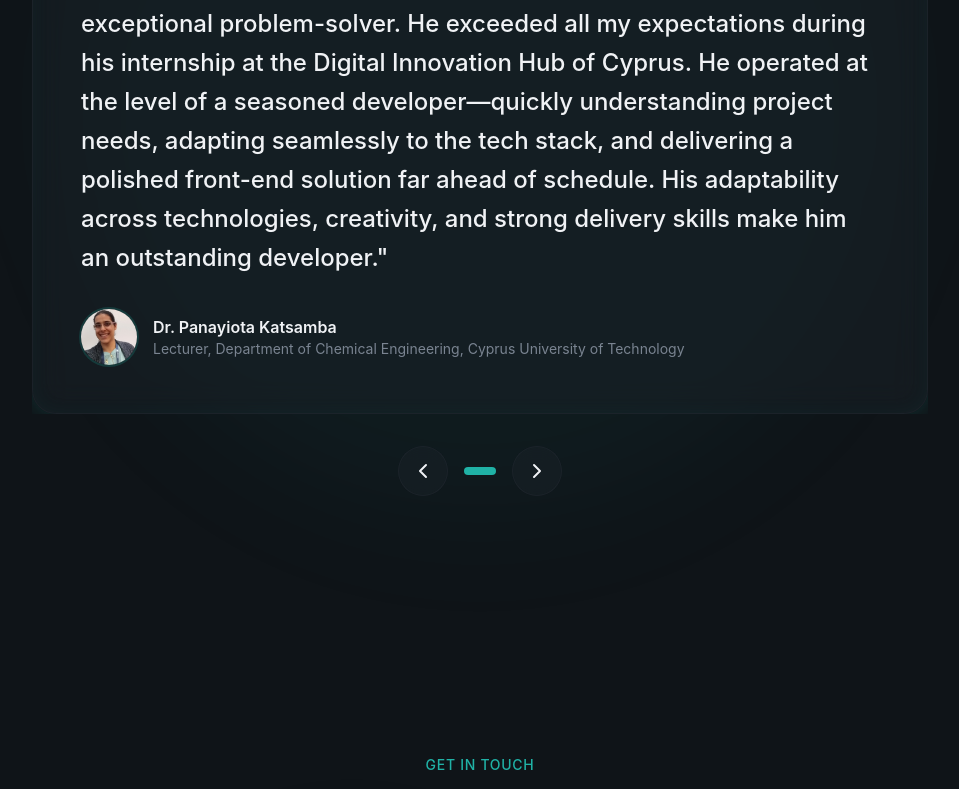
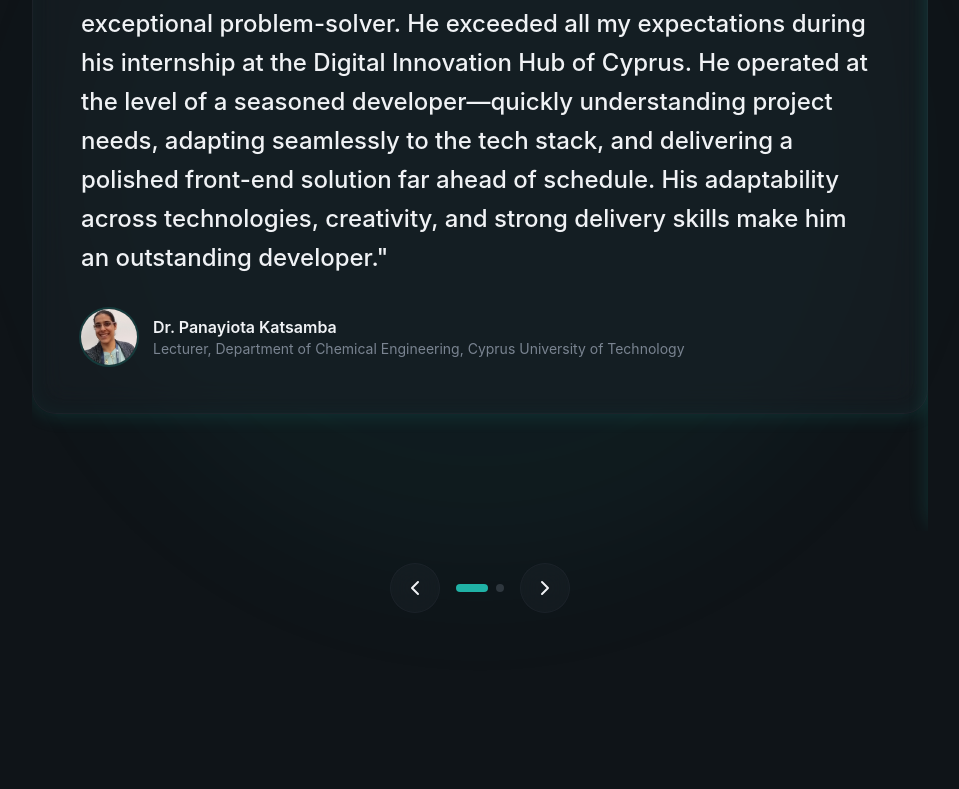
Before and after one commit to ArseniosHadjikyriacou/personal-website, a Next.js app: page / in a window 1280 px wide. Shown: the part 5042-5831 px from the top of the page, without its empty margins (160-1119 px from the left). Built offline with nearby package versions, Linux system fonts and the light colour scheme.

Commit message:
Add new testimonial

```diff
--- a/components/sections/Testimonials.tsx
+++ b/components/sections/Testimonials.tsx
@@ -11,6 +11,13 @@ const testimonials = [
     author: 'Dr. Panayiota Katsamba',
     role: 'Lecturer, Department of Chemical Engineering, Cyprus University of Technology',
     avatar: '/testimonials/testimonial1.jpeg',
+  },
+    {
+    quote:
+      "I had the pleasure of mentoring Arsenios in React and core software development fundamentals, and I was consistently impressed by his rapid growth and dedication. Arsenios is an exceptionally fast learner who quickly built a solid understanding of React and modern development practices. Beyond technical ability, he demonstrated genuine curiosity and a strong passion for software engineering, always eager to dive deeper and improve. He successfully contributed to both research and industry projects, delivering reliable results and collaborating effectively. I am confident that Arsenios will be a valuable asset to any development team and will continue to excel as a software engineer.",
+    author: 'Stelios Voskos',
+    role: 'Lead Front-End Developer, Datatech I.T. Solutions Ltd',
+    avatar: '/testimonials/testimonial2.png',
   },
 ];
 
```
Also changed, not shown: public/testimonials/testimonial2.png (added).
